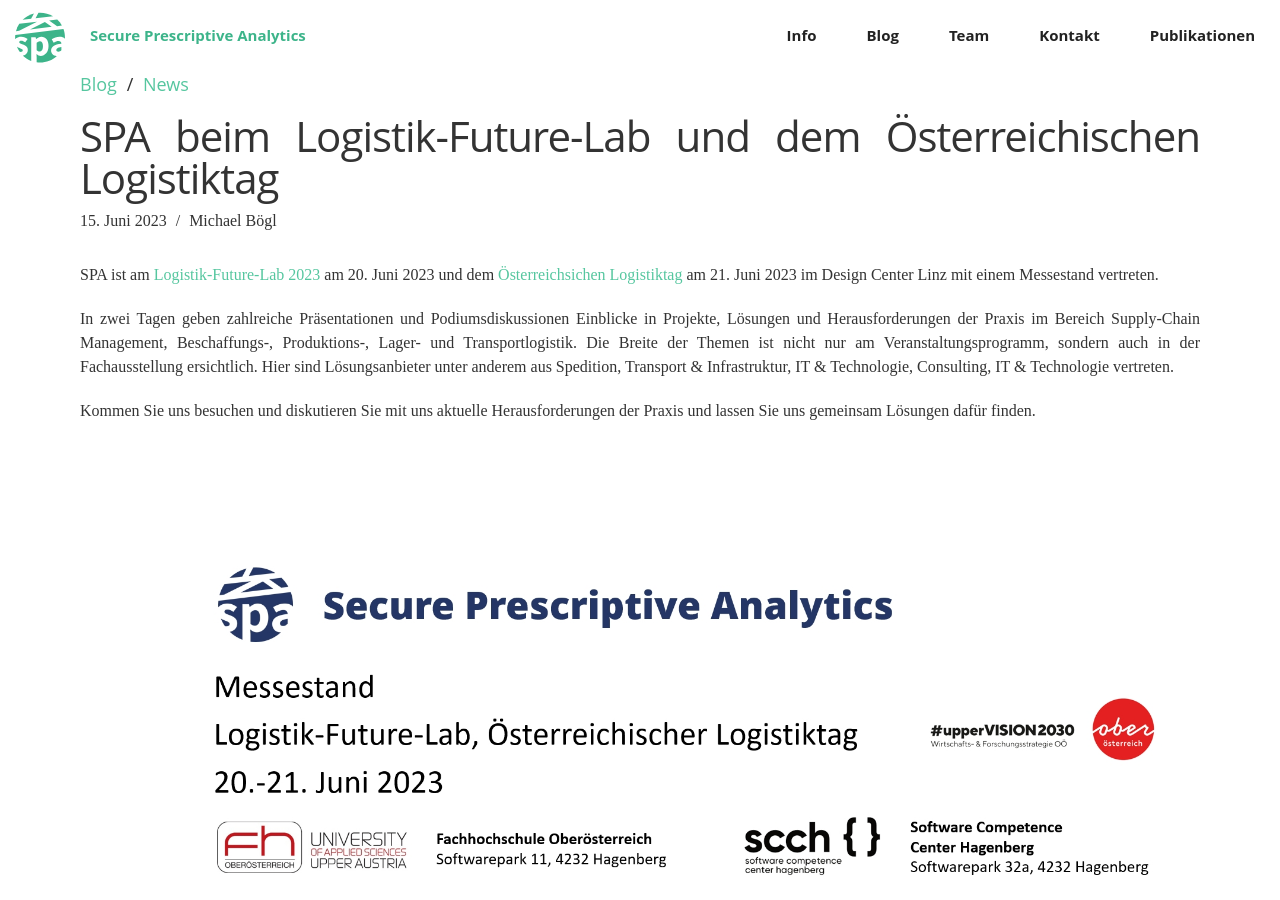
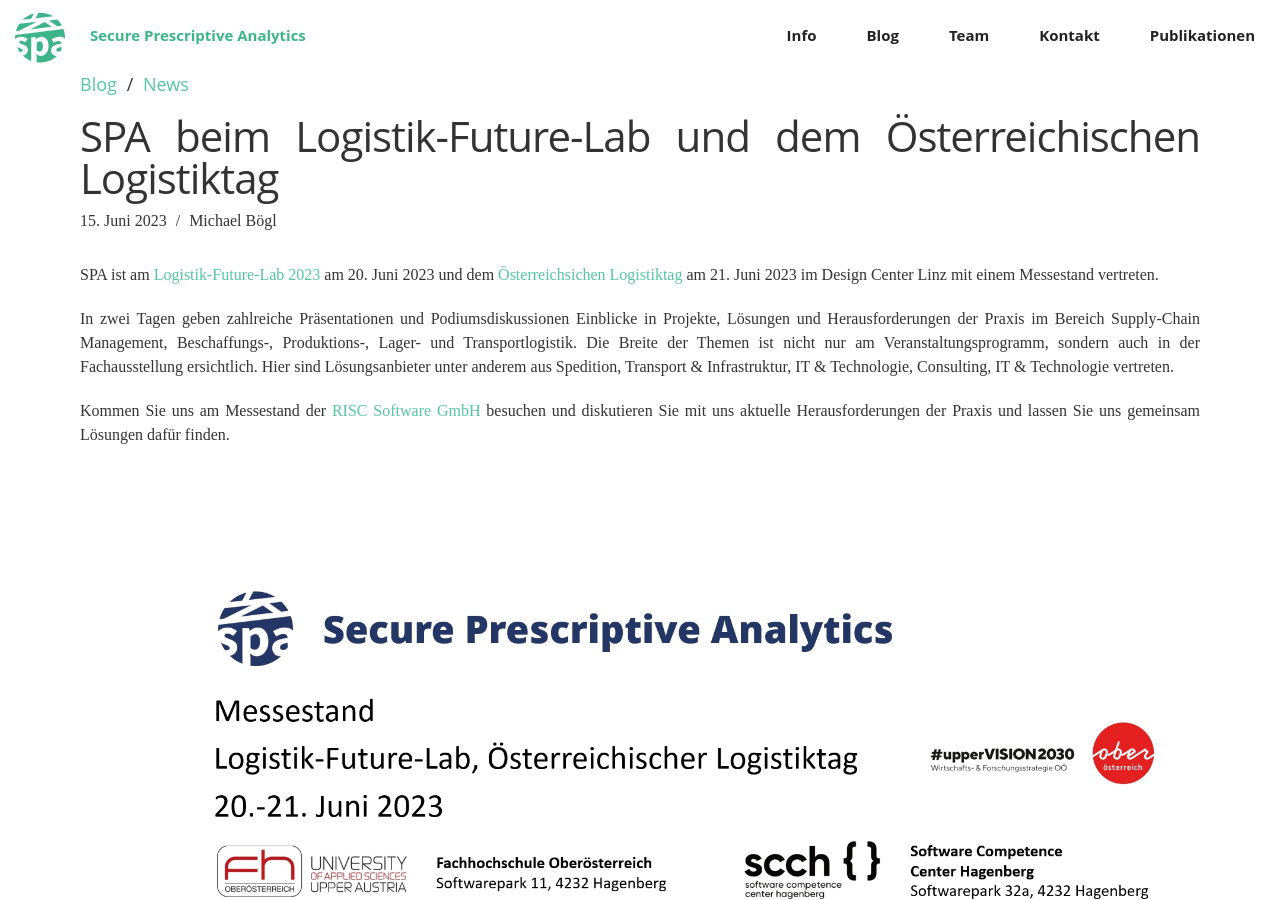
Before and after one commit to prescriptiveanalytics/secureprescriptiveanalytics.github.io, a Jekyll site: the page built from _posts/2023-06-15-logistiktag.md, in a window 1280 px wide and 900 px high. Built offline with Jekyll 4.4.1, drawn with Linux system fonts in a browser that asks for light colours; nearby versions of some CDN libraries; some web fonts are replaced; comment, search, counter and statistics services are not loaded.

Commit message:
Add link and fix reference

```diff
--- a/_posts/2023-06-15-logistiktag.md
+++ b/_posts/2023-06-15-logistiktag.md
@@ -11,16 +11,17 @@
 image: /blog/resources/2023-06-15-logistiktag/2023-06-15-banner.jpg
 ---
 
-SPA ist am [Logistik-Future-Lab 2023][lfl]{:target="_blank} am 20. Juni 2023 und dem [Österreichsichen Logistiktag][olt]{:target="_blank} am 21. Juni 2023 im Design Center Linz mit einem Messestand vertreten.
+SPA ist am [Logistik-Future-Lab 2023][lfl]{:target="_blank"} am 20. Juni 2023 und dem [Österreichsichen Logistiktag][olt]{:target="_blank"} am 21. Juni 2023 im Design Center Linz mit einem Messestand vertreten.
 
 <!--more-->
 In zwei Tagen geben zahlreiche Präsentationen und Podiumsdiskussionen Einblicke in Projekte, Lösungen und Herausforderungen der Praxis im Bereich Supply-Chain Management, Beschaffungs-, Produktions-, Lager- und Transportlogistik.
 Die Breite der Themen ist nicht nur am Veranstaltungsprogramm, sondern auch in der Fachausstellung ersichtlich.
 Hier sind Lösungsanbieter unter anderem aus Spedition, Transport & Infrastruktur, IT & Technologie, Consulting, IT & Technologie vertreten.
 
-Kommen Sie uns besuchen und diskutieren Sie mit uns aktuelle Herausforderungen der Praxis und lassen Sie uns gemeinsam Lösungen dafür finden.
+Kommen Sie uns am Messestand der [RISC Software GmbH][RISC]{:target="_blank"} besuchen und diskutieren Sie mit uns aktuelle Herausforderungen der Praxis und lassen Sie uns gemeinsam Lösungen dafür finden.
 
 ![OLT](/blog/resources/2023-06-15-logistiktag/2023-06-15-banner.jpg)
 
 [LFL]: https://www.vnl.at/de/logistik-future-lab-2023/
 [OLT]: https://www.vnl.at/de/oesterreichischer-logistik-tag-2023/
+[RISC]: https://www.risc-software.at
```
